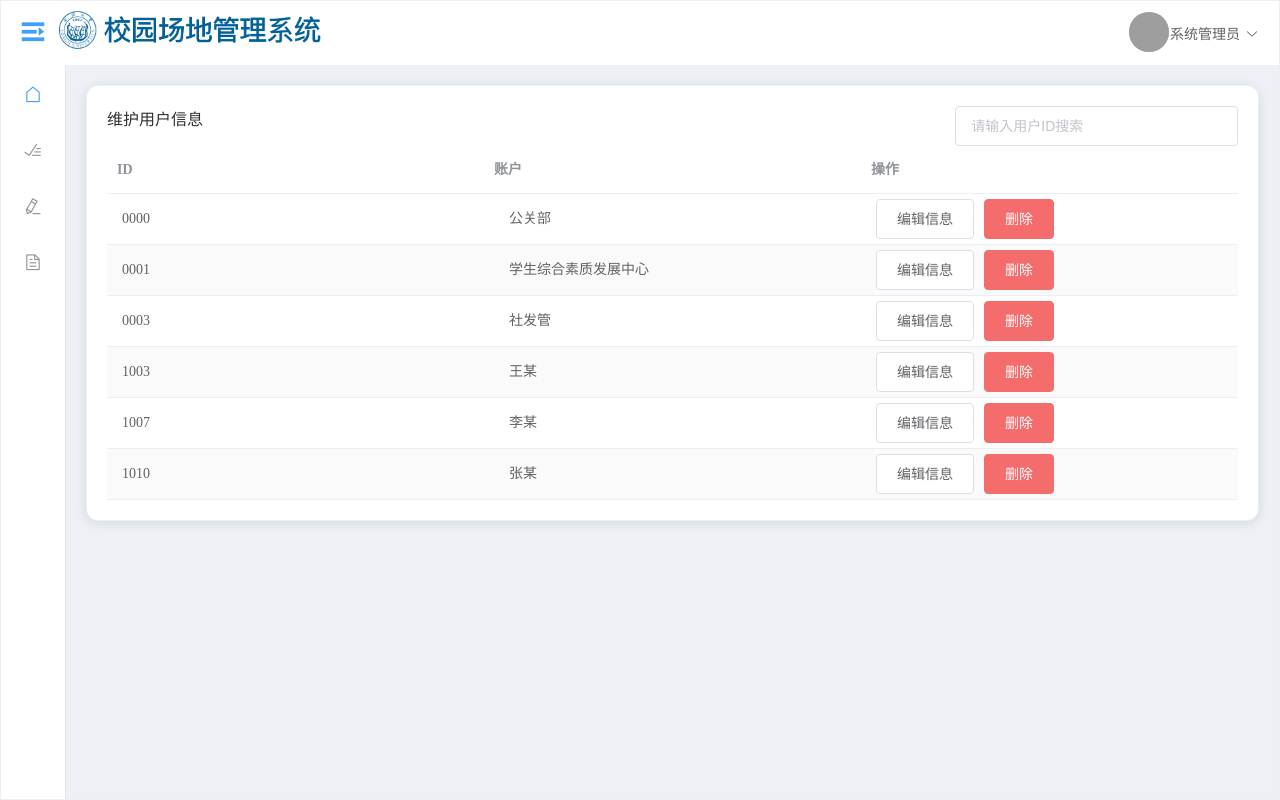
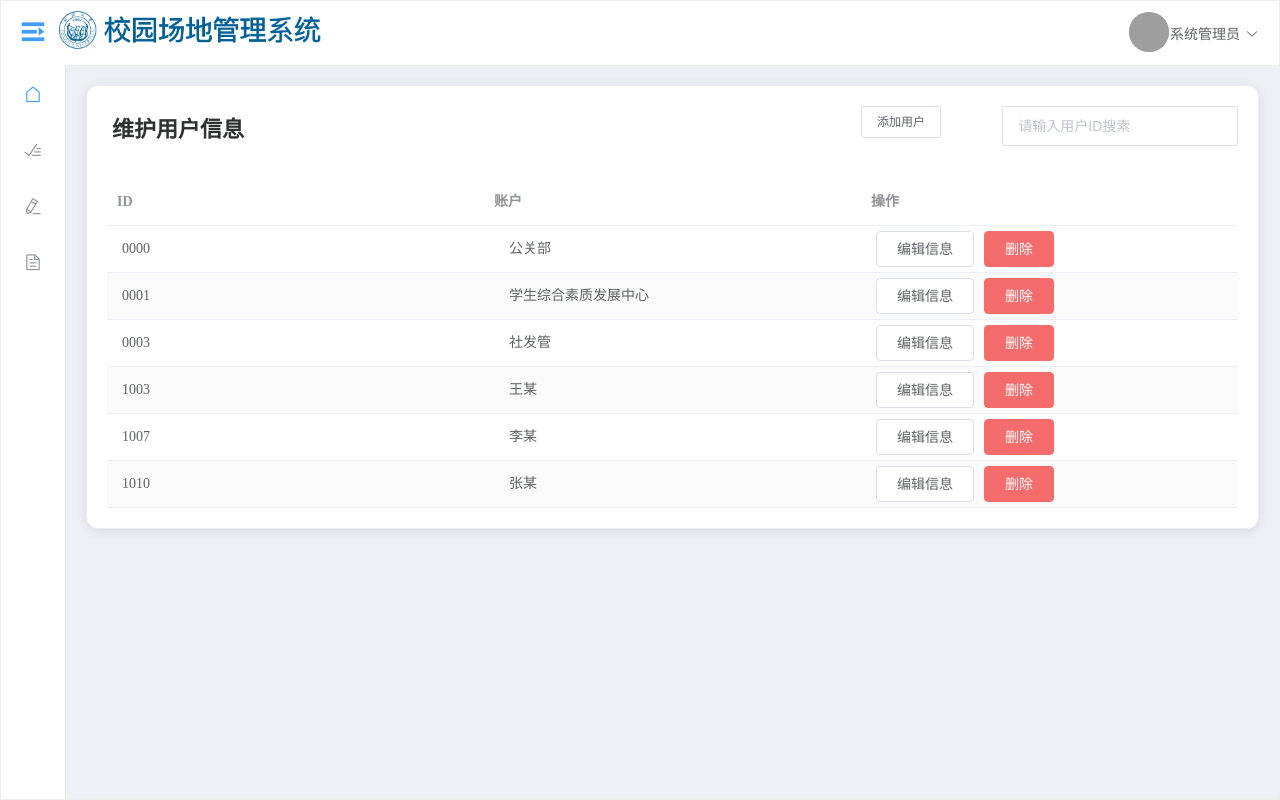
Before and after one commit to CampusSiteManagementSystem/CSMSFrontEnd, a Vue app: page /SysAdminFrame/MaintainUserInfo in a window 1280 px wide. Built offline with nearby package versions, Linux system fonts and the light colour scheme; grey boxes are pictures that could not be loaded.

Commit message:
完善搜素

```diff
--- a/src/page/Organization/ViewAppointment.vue
+++ b/src/page/Organization/ViewAppointment.vue
@@ -70,6 +70,7 @@
                 name: 'ApplySiteWindow',
                 params: { ID: scope.row.ID },
               }">
+
                   <el-button size="mini">更改预约</el-button>
                 </router-link>
                   <el-button size="mini" type="danger" class="modify" @click="handleDelete1(scope.$index, scope.row)">删除预约</el-button>
--- a/src/page/SystemAdmin/SystemAdminGroupVerify.vue
+++ b/src/page/SystemAdmin/SystemAdminGroupVerify.vue
@@ -84,10 +84,6 @@ export default {
         },
       });
     },
-
-    returnback() {
-      this.$router.push({ path: "SystemAdminAccountModify" });
-    },
   },
 };
 </script>
--- a/src/page/SystemAdmin/SystemAdminGroupVerifyList.vue
+++ b/src/page/SystemAdmin/SystemAdminGroupVerifyList.vue
@@ -1,7 +1,7 @@
 <template>
   <div>
     <el-card style="border-radius: 12px">
-      <div class="main-title">审核组织注册</div>
+      <div class="maintitle">审核组织注册</div>
       <div>
         <el-table
           :data="tableData"
@@ -43,9 +43,13 @@
 </template>
 
 <style scoped>
-/* .el-card {
-  height: 100%;
-} */
+.maintitle {
+  font-size: 22px;
+  text-align: left;
+  font-weight: bold;
+  padding: 5px;
+  margin-bottom: 30px;
+}
 </style>
 
 
--- a/src/page/SystemAdmin/SystemAdminMaintainUserInfo.vue
+++ b/src/page/SystemAdmin/SystemAdminMaintainUserInfo.vue
@@ -2,11 +2,14 @@
   <div>
     <el-card class="mycard">
       <el-row>
-        <el-col :span="18">
-          <div class="main-title">维护用户信息</div>
+        <el-col :span="16">
+          <div class="maintitle">维护用户信息</div>
+        </el-col>
+        <el-col :span="3">
+          <el-button size="small" @click="addUser()">添加用户</el-button>
         </el-col>
 
-        <el-col :span="6">
+        <el-col :span="5">
           <el-input
             clearable
             v-model="toMatch"
@@ -17,7 +20,7 @@
       </el-row>
 
       <el-table
-        :data="tableData"
+        :data="matchList"
         max-height="480"
         stripe
         style="width: 100%"
@@ -36,13 +39,16 @@
         </el-table-column>
         <el-table-column label="操作">
           <template slot-scope="scope">
-            <router-link
-              to="/SysAdminFrame/AccountModify"
-              tag="el-button"
-              type="primary"
-              >编辑信息</router-link
+            <el-button size="medium" @click="handleChange()"
+              >编辑信息</el-button
             >
-          <el-button type="danger" @click="userdelete(scope.$index, scope.row)">删除</el-button>
+
+            <el-button
+              size="medium"
+              type="danger"
+              @click="userdelete(scope.$index, scope.row)"
+              >删除</el-button
+            >
           </template>
         </el-table-column>
       </el-table>
@@ -57,6 +63,14 @@ body,
   /* height: 100%; */
   border-radius: 12px;
 }
+
+.maintitle {
+  font-size: 22px;
+  text-align: left;
+  font-weight: bold;
+  padding: 5px;
+  margin-bottom: 30px;
+}
 </style>
 
 <script>
@@ -64,6 +78,7 @@ export default {
   data() {
     return {
       toMatch: "",
+      matchList: [],
       tableData: [
         {
           id: "0000",
@@ -103,21 +118,26 @@ export default {
       ],
     };
   },
+
+  created() {
+    this.matchList = this.tableData;
+  },
+
   methods: {
-    handleContentChange() {},
+    handleChange() {
+      this.$router.push({ path: "AccountModify" });
+    },
 
     userdelete(index, row) {
       console.log(index, row);
       this.$confirm("此操作将永久删除该用户, 是否继续?", "提示", {
-          confirmButtonText: "确定",
-          cancelButtonText: "取消",
-          type: "warning",
-        })
+        confirmButtonText: "确定",
+        cancelButtonText: "取消",
+        type: "warning",
+      })
         .then(() => {
           for (var i = 0; i < this.tableData.length; i++) {
-            if (
-              this.tableData[i].id == row.id
-            ) {
+            if (this.tableData[i].id == row.id) {
               this.tableData.splice(i, 1);
               break;
             }
@@ -135,14 +155,13 @@ export default {
         });
     },
 
-
     search: function () {
       if (this.toMatch == "") {
         this.matchList = this.tableData;
       } else {
         this.matchList = [];
         for (var i = 0; i < this.tableData.length; i++) {
-          if (this.tableData[i].details.search(this.toMatch) != -1) {
+          if (this.tableData[i].id.search(this.toMatch) != -1) {
             this.matchList.push(this.tableData[i]);
           }
         }
--- a/src/page/SystemAdmin/SystemAnnouncement.vue
+++ b/src/page/SystemAdmin/SystemAnnouncement.vue
@@ -13,7 +13,7 @@
         ></el-date-picker>
       </el-form-item>
 
-      <el-form-item label="公告内容" prop="content">
+      <el-form-item label="公告内容：" prop="content">
         <el-input
           type="textarea"
           :autosize="{ minRows: 8, maxRows: 10 }"
@@ -23,7 +23,7 @@
           show-word-limit
         ></el-input>
       </el-form-item>
-      <el-form-item>
+      <el-form-item style="float:right">
         <el-button type="primary" @click="publish">发布</el-button>
         <el-button @click="back">取消</el-button>
       </el-form-item>
```
